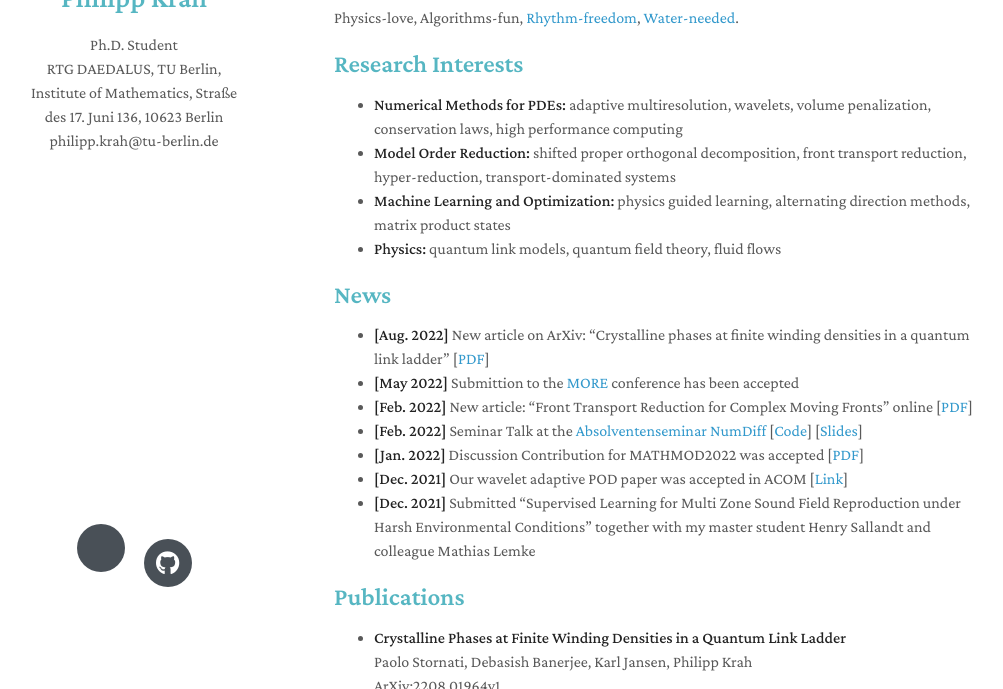
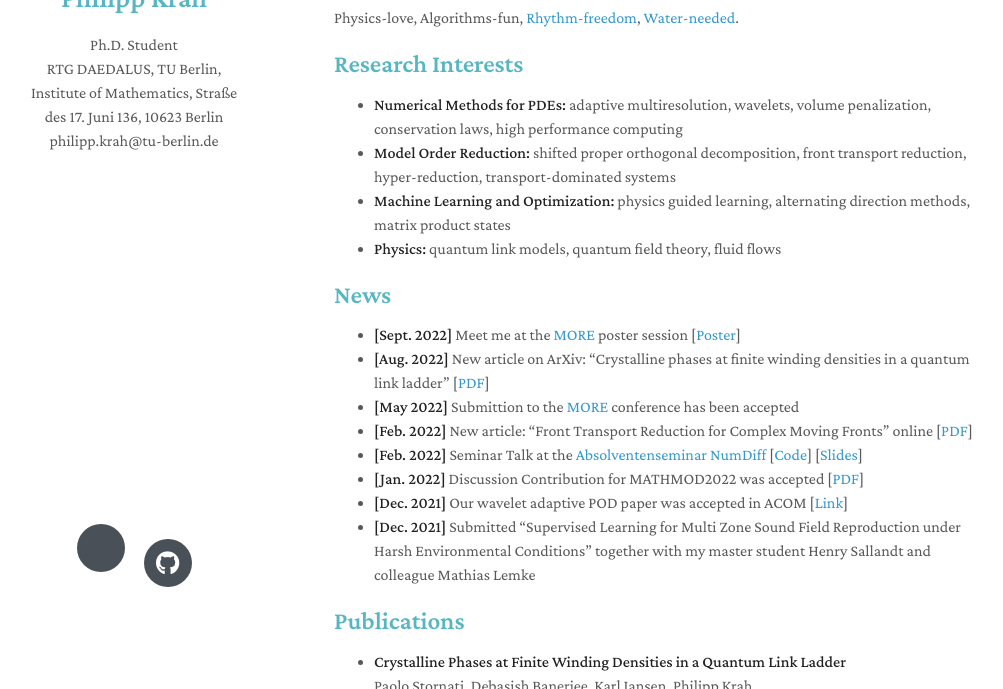
Before and after one commit to Philipp137/Philipp137.github.io, a Jekyll site: the page built from index.markdown, in a window 1280 px wide and 900 px high, cut to the strip 211-900 px from the top of the window. Shown: the whole strip, without its empty margins (136-1139 px from the left). Built offline with Jekyll 4.4.1, drawn with Linux system fonts in a browser that asks for light colours; nearby versions of some CDN libraries; a style sheet for code colours, icons or effects is not loaded.

Commit message:
MORE POSTER

```diff
--- a/index.markdown
+++ b/index.markdown
@@ -18,6 +18,7 @@ Physics-love, Algorithms-fun, [Rhythm-freedom](https://soundcloud.com/massesandb
 
 ## News
 
+- **[Sept. 2022]** Meet me at the [MORE](https://more.sciencesconf.org) poster session [[Poster](https://Philipp137.github.io/assets/poster/Poster_KoellermeierKrahKusch.pdf)]
 - **[Aug. 2022]** New article on ArXiv: "Crystalline phases at finite winding densities in a quantum link ladder" [[PDF](https://arxiv.org/pdf/2208.01964.pdf)]
 - **[May  2022]** Submittion to the [MORE](https://more.sciencesconf.org/) conference has been accepted
 - **[Feb. 2022]** New article: "Front Transport Reduction for Complex Moving Fronts" online [[PDF](https://arxiv.org/abs/2202.08208)]
```
Also changed, not shown: 2 other files.
